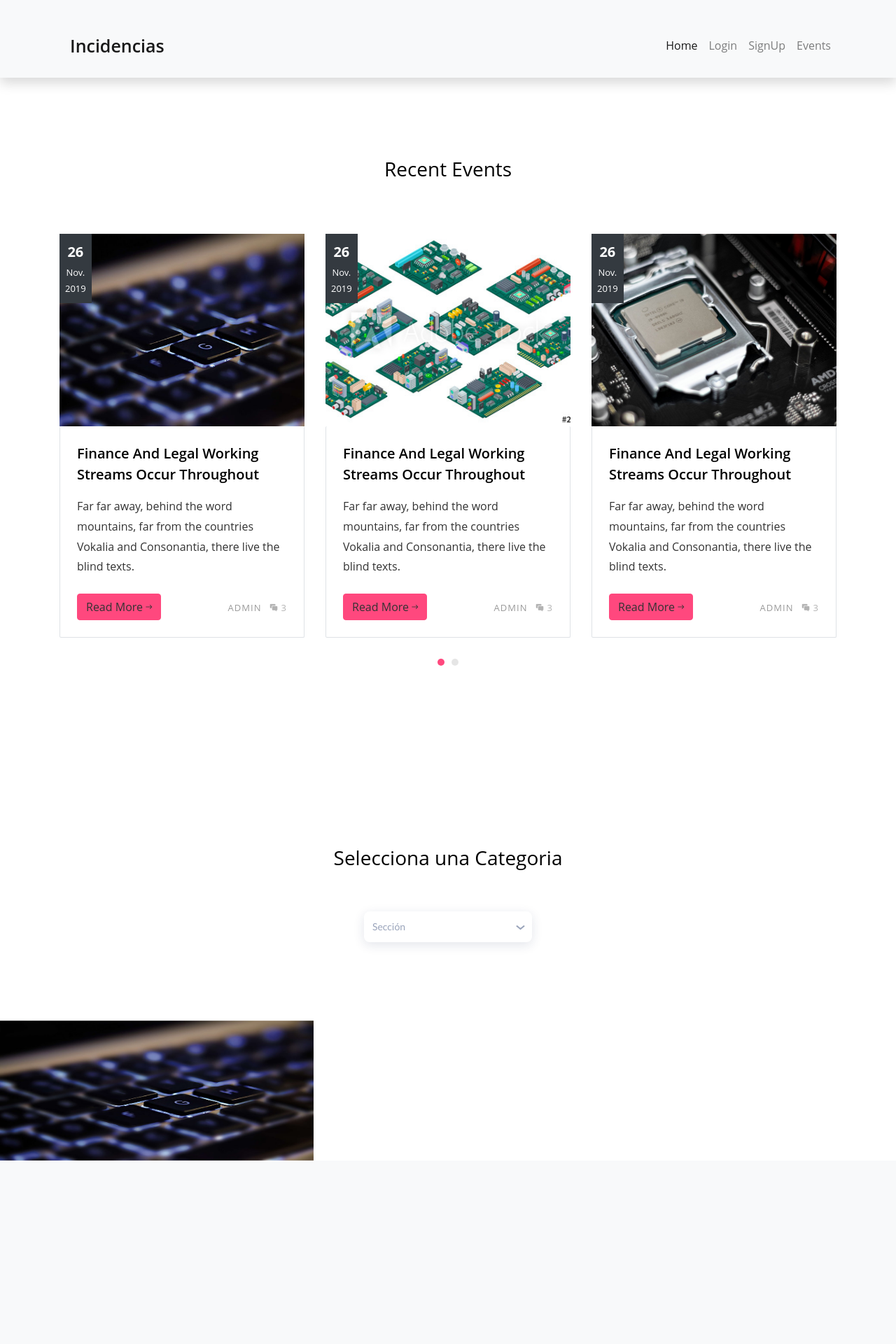
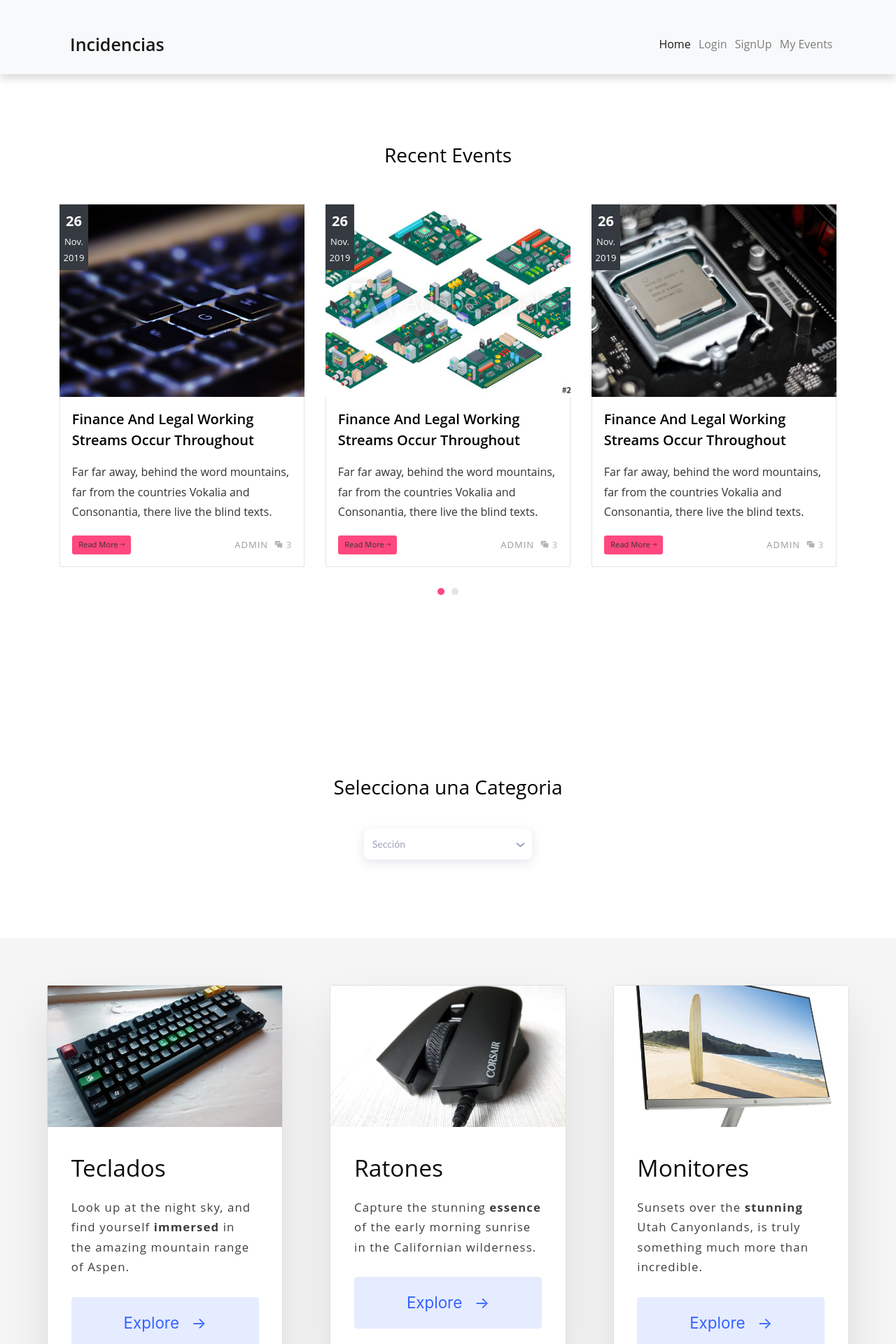
Before and after one commit to Tomate23/M09-Infrastructure, a PHP site: page / in a window 1280 px wide. Shown: the top 1920 px of the page at 70% size. Before the commit the page ends 1658 px from the top, so only its background shows below. Run offline with PHP 8.4, Linux system fonts and the light colour scheme.

Commit message:
Categories

```diff
--- a/css/box.css
+++ b/css/box.css
@@ -1,45 +1,110 @@
-.containerBOX {
-    position: relative;
-    width: 50%;
+/* *,
+*::before,
+*::after {
+    margin: 0;
+    padding: 0;
+    box-sizing: inherit;
+} */
+
+html {
+    box-sizing: border-box;
+    font-size: 70%;
 }
 
-.imageBOX {
-    opacity: 1;
-    display: block;
-    /* width: 100%; */
-    height: auto;
-    transition: .5s ease;
-    backface-visibility: hidden;
-    width: 400px;
-    height: 200px;
+.body {
+    display: flex;
+    justify-content: center;
+    align-content: center;
+    padding: 6rem;
+    background-color: #f5f5f5;
+    font-family: "Inter", sans-serif;
 }
 
-.middleBOX {
-    transition: .5s ease;
-    opacity: 0;
-    position: absolute;
-    top: 50%;
-    left: 50%;
-    transform: translate(-50%, -50%);
-    -ms-transform: translate(-50%, -50%);
-    text-align: center;
+@media (max-width: 60em) {
+    body {
+        padding: 3rem;
+    }
 }
 
-.containerBOX:hover .imageBOX {
-    opacity: 0.3;
+.grid {
+    display: grid;
+    width: 114rem;
+    grid-gap: 6rem;
+    grid-template-columns: repeat(auto-fit, minmax(30rem, 1fr));
+    align-items: start;
 }
 
-.containerBOX:hover .middleBOX {
-    opacity: 1;
+@media (max-width: 60em) {
+    .grid {
+        grid-gap: 3rem;
+    }
 }
 
-.textBOX {
-    background-color: #4CAF50;
-    color: white;
-    font-size: 16px;
-    padding: 16px 32px;
+.grid__item {
+    background-color: #fff;
+    border-radius: 0.4rem;
+    overflow: hidden;
+    box-shadow: 0 3rem 6rem rgba(0, 0, 0, 0.1);
+    cursor: pointer;
+    transition: 0.2s;
+}
+
+.grid__item:hover {
+    transform: translateY(-0.5%);
+    box-shadow: 0 4rem 8rem rgba(0, 0, 0, 0.2);
+}
+
+.card__img {
+    display: block;
+    width: 100%;
+    height: 18rem;
+    object-fit: cover;
+}
+
+.card__content {
+    padding: 3rem 3rem;
+}
+
+.card__header {
+    font-size: 3rem;
+    font-weight: 500;
+    color: #0d0d0d;
+    margin-bottom: 1.5rem;
+}
+
+.card__text {
+    font-size: 1.5rem;
+    letter-spacing: 0.1rem;
+    line-height: 1.7;
+    color: #3d3d3d;
+    margin-bottom: 2.5rem;
+}
+
+.card__btn {
+    display: block;
+    width: 100%;
+    padding: 1.5rem;
+    font-size: 2rem;
     text-align: center;
-    display: flex;
-    align-items: center;
-    justify-content: center;
+    color: #3363ff;
+    background-color: #e6ecff;
+    border: none;
+    border-radius: 0.4rem;
+    transition: 0.2s;
+    cursor: pointer;
 }
+
+.card__btn span {
+    margin-left: 1rem;
+    transition: 0.2s;
+}
+
+.card__btn:hover,
+.card__btn:active {
+    background-color: #dce4ff;
+}
+
+.card__btn:hover span,
+.card__btn:active span {
+    margin-left: 1.5rem;
+}
--- a/index.html
+++ b/index.html
@@ -49,7 +49,7 @@
                         <a class="nav-link" href="Redirec/Signup.html">SignUp</a>
                     </li>
                     <li class="nav-item">
-                        <a class="nav-link" href="#">Events</a>
+                        <a class="nav-link" href="#">My Events</a>
                     </li>
                 </ul>
             </div>
@@ -253,14 +253,58 @@
         </div>
     </section>
 
-    <div class="containerBOX">
-        <img src="img/teclado.jpg" alt="Avatar" class="imageBOX" style="width:70%">
-        <div class="middleBOX">
-            <a href="#" class="textBOX">
-                Seleccionar
-            </a>
+    <section class="body">
+        <div class="grid">
+            <div class="grid__item">
+                <div class="card"><img class="card__img" src="./img/Categories/keyboard.jpg" alt="Snowy Mountains">
+                    <div class="card__content">
+                        <h1 class="card__header">Teclados</h1>
+                        <p class="card__text">Look up at the night sky, and find yourself <strong>immersed</strong> in the amazing mountain range of Aspen.</p><button class="card__btn">Explore <span>&rarr;</span></button>
+                    </div>
+                </div>
+            </div>
+            <div class="grid__item">
+                <div class="card"><img class="card__img" src="./img/Categories/mouse.jpg" alt="Desert">
+                    <div class="card__content">
+                        <h1 class="card__header">Ratones</h1>
+                        <p class="card__text">Capture the stunning <strong>essence</strong> of the early morning sunrise in the Californian wilderness.</p><button class="card__btn">Explore <span>&rarr;</span></button>
+                    </div>
+                </div>
+            </div>
+            <div class="grid__item">
+                <div class="card"><img class="card__img" src="./img/Categories/monitor.jpg" alt="Canyons">
+                    <div class="card__content">
+                        <h1 class="card__header">Monitores</h1>
+                        <p class="card__text">Sunsets over the <strong>stunning</strong> Utah Canyonlands, is truly something much more than incredible.</p><button class="card__btn">Explore <span>&rarr;</span></button>
+                    </div>
+                </div>
+            </div>
+            <div class="grid__item">
+                <div class="card"><img class="card__img" src="./img/Categories/projector.jpg" alt="Canyons">
+                    <div class="card__content">
+                        <h1 class="card__header">Proyectores</h1>
+                        <p class="card__text">Sunsets over the <strong>stunning</strong> Utah Canyonlands, is truly something much more than incredible.</p><button class="card__btn">Explore <span>&rarr;</span></button>
+                    </div>
+                </div>
+            </div>
+            <div class="grid__item">
+                <div class="card"><img class="card__img" src="./img/Categories/route.jpeg" alt="Canyons">
+                    <div class="card__content">
+                        <h1 class="card__header">Router</h1>
+                        <p class="card__text">Sunsets over the <strong>stunning</strong> Utah Canyonlands, is truly something much more than incredible.</p><button class="card__btn">Explore <span>&rarr;</span></button>
+                    </div>
+                </div>
+            </div>
+            <div class="grid__item">
+                <div class="card"><img class="card__img" src="./img/Categories/speaker.jpg" alt="Canyons">
+                    <div class="card__content">
+                        <h1 class="card__header">Altavoces</h1>
+                        <p class="card__text">Sunsets over the <strong>stunning</strong> Utah Canyonlands, is truly something much more than incredible.</p><button class="card__btn">Explore <span>&rarr;</span></button>
+                    </div>
+                </div>
+            </div>
         </div>
-    </div>
+    </section>
 
 
 
```
Also changed, not shown: Redirec/Login.html (+27 -6 lines), Redirec/Signup.html (+13 -13 lines), css/Button.css (added, +73 -0 lines), img/Categories/keyboard.jpg (added), img/Categories/monitor.jpg (added), img/Categories/mouse.jpg (added), img/Categories/projector.jpg (added), img/Categories/route.jpeg (added), img/Categories/speaker.jpg (added), img/Categories/wires.jpg (added).
